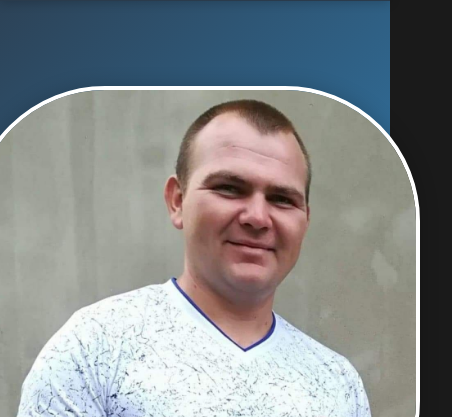
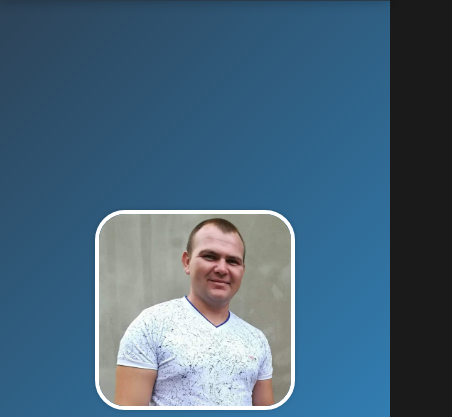
Before and after one commit to VadimKharovyuk/KorzhBirsday, a plain HTML site: page index.html in a window 390 px wide. Shown: the part 59-476 px from the top of the page, 452 px wide, since content can reach past the window. Drawn offline with Linux system fonts and the light colour scheme.

Commit message:
add media

```diff
--- a/index.html
+++ b/index.html
@@ -236,14 +236,45 @@
       padding: 2rem;
     }
 
+    /*.profile-image {*/
+    /*  width: 450px;*/
+    /*  height: 450px;*/
+    /*  border-radius: 30%;*/
+    /*  border: 4px solid var(--text-light);*/
+    /*  margin-bottom: 2rem;*/
+    /*  box-shadow: 0 0 20px var(--shadow-color);*/
+    /*  transition: transform 0.3s ease;*/
+    /*}*/
     .profile-image {
-      width: 450px;
-      height: 450px;
-      border-radius: 30%;
-      border: 4px solid var(--text-light);
-      margin-bottom: 2rem;
-      box-shadow: 0 0 20px var(--shadow-color);
-      transition: transform 0.3s ease;
+        width: 550px;
+        height: 550px;
+        border-radius: 30%;
+        border: 4px solid var(--text-light);
+        margin-bottom: 2rem;
+        box-shadow: 0 0 20px var(--shadow-color);
+        transition: transform 0.3s ease;
+    }
+
+    /* Адаптив для устройств с шириной экрана до 768px (например, планшеты и мобильные устройства) */
+    @media (max-width: 768px) {
+        .profile-image {
+            width: 300px; /* Уменьшаем ширину */
+            height: 300px; /* Уменьшаем высоту */
+            border-radius: 20%; /* Меняем радиус скругления */
+            margin-bottom: 1rem; /* Уменьшаем отступ снизу */
+            box-shadow: 0 0 10px var(--shadow-color); /* Уменьшаем тень */
+        }
+    }
+
+    /* Адаптив для устройств с шириной экрана до 480px (например, мобильные телефоны) */
+    @media (max-width: 480px) {
+        .profile-image {
+            width: 200px; /* Еще больше уменьшаем ширину */
+            height: 200px; /* Еще больше уменьшаем высоту */
+            border-radius: 15%; /* Меняем радиус скругления */
+            margin-bottom: 0.5rem; /* Уменьшаем отступ снизу */
+            box-shadow: 0 0 5px var(--shadow-color); /* Уменьшаем тень */
+        }
     }
 
     .profile-image:hover {
```
